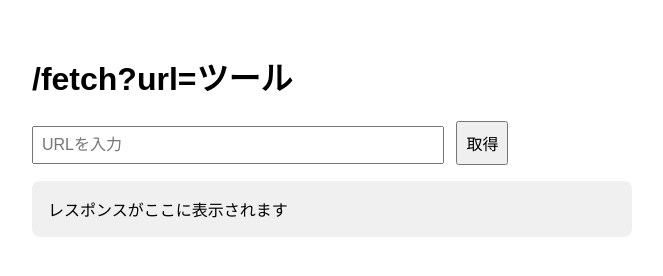
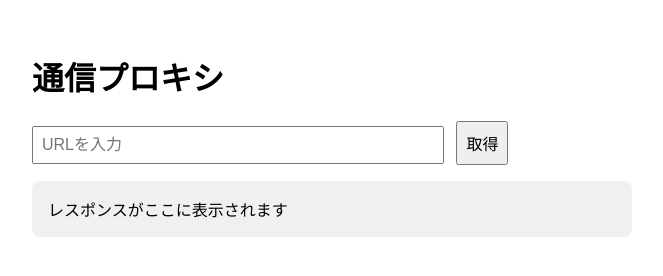
Before and after one commit to tomochks2816/pttt, a website: page public/index.html in a window 1280 px wide. Shown: the whole page, without its empty margins (308-971 px from the left). Drawn offline with Linux system fonts and the light colour scheme.

Commit message:
Update index.html

```diff
--- a/public/index.html
+++ b/public/index.html
@@ -25,7 +25,7 @@
   </style>
 </head>
 <body>
-  <h1>/fetch?url=ツール</h1>
+  <h1>通信プロキシ</h1>
   <input id="urlInput" type="text" placeholder="URLを入力" size="40" />
   <button onclick="fetchURL()">取得</button>
 
```
